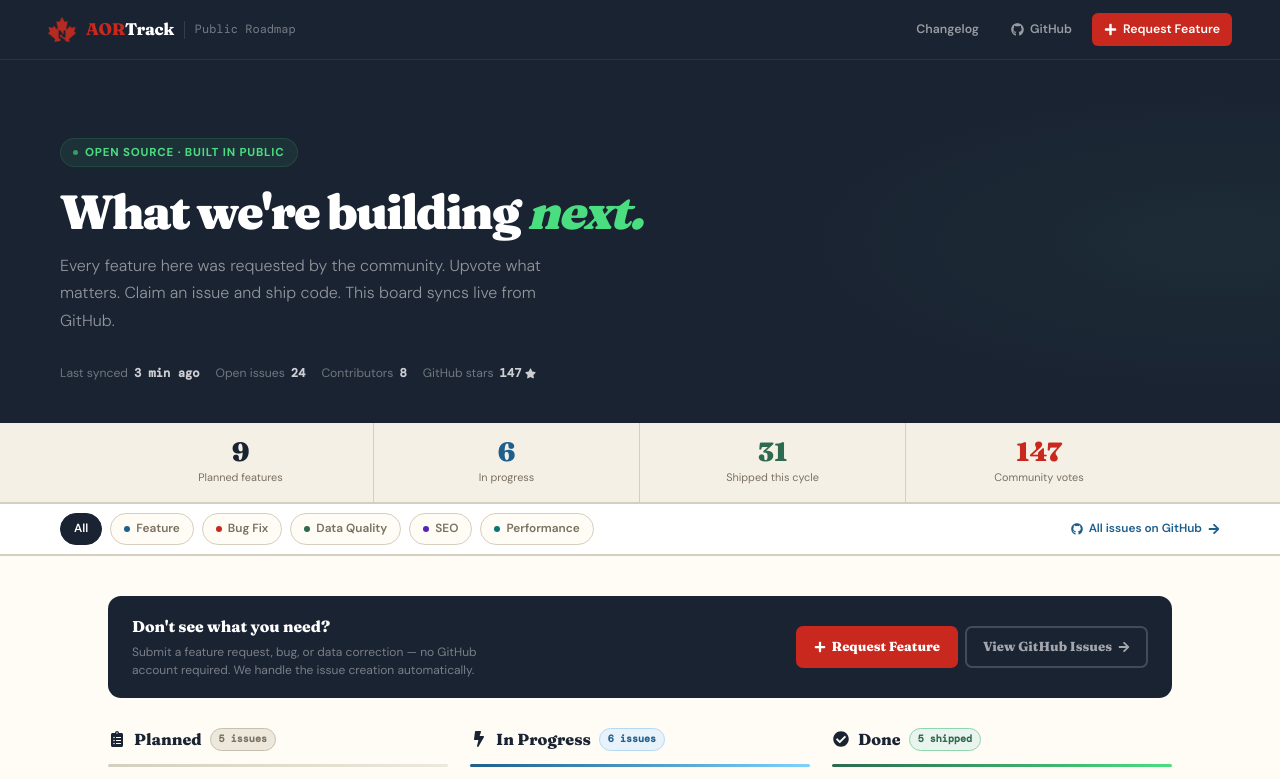
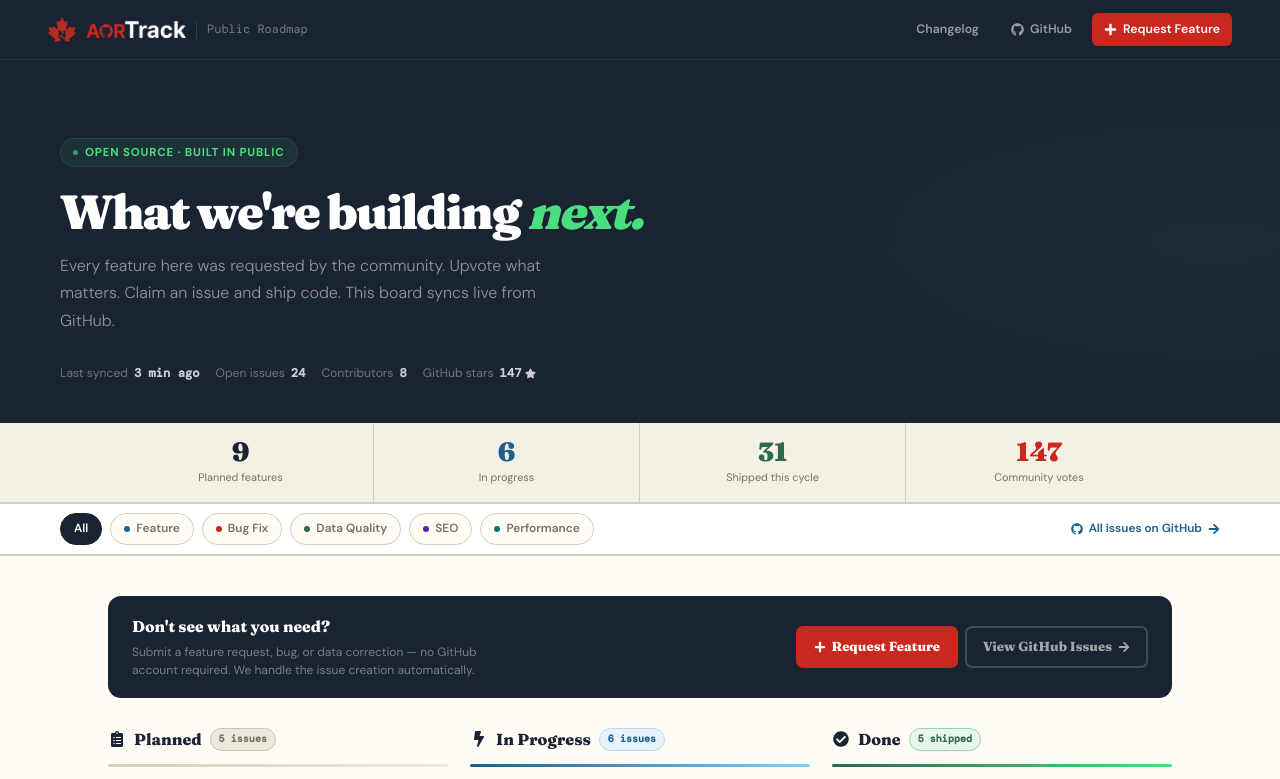
Before and after one commit to Apurva-Prajapati-work/AOR-tracker, a Next.js app: page /roadmap in a window 1280 px wide. Shown: the top 779 px of the page. Built offline with nearby package versions, Linux system fonts and the light colour scheme.

Commit message:
feat: Add Logo-text image and update components to utilize new branding, enhancing visual consistency across the application

```diff
--- a/src/app/s/[token]/page.tsx
+++ b/src/app/s/[token]/page.tsx
@@ -34,9 +34,14 @@ export default async function PublicShareTimelinePage({ params }: Props) {
       <div className="topbar">
         <Link href="/" className="logo">
           <LogoMark />
-          <span className="logo-name">
-            AOR<span>Track</span>
-          </span>
+          {/* eslint-disable-next-line @next/next/no-img-element */}
+          <img
+            src="/Logo-text.png"
+            alt=""
+            className="fg-brand-mark"
+            width={100}
+            height={44}
+          />
         </Link>
         <span className="hidden text-[11px] text-[var(--t3)] md:inline">
           Public share · read-only
--- a/src/components/dashboard/DashboardLoadingSkeleton.tsx
+++ b/src/components/dashboard/DashboardLoadingSkeleton.tsx
@@ -168,14 +168,9 @@ export function DashboardLoadingSkeleton() {
         <div className="dnb-l">
           <Link href="/" className="dnb-brand">
             {/* eslint-disable-next-line @next/next/no-img-element */}
-            <img
-              src="/Logo.png"
-              alt=""
-              className="dnb-logo"
-              width={24}
-              height={24}
-            />
-            <div className="dnb-name">AORTrack</div>
+            <img src="/Logo.png" alt="" className="dnb-logo" width={28} height={28} />
+            {/* eslint-disable-next-line @next/next/no-img-element */}
+            <img src="/Logo-text.png" alt="" className="dnb-logo" width={100} height={44} />
           </Link>
           <div className="dnb-sep" aria-hidden />
           <span className="sk sk-line h-3 w-28 opacity-70" />
--- a/src/components/dashboard/DashboardShell.tsx
+++ b/src/components/dashboard/DashboardShell.tsx
@@ -363,9 +363,8 @@ export function DashboardShell({ children }: { children: ReactNode }) {
         <div className="topbar">
           <Link href="/" className="logo">
             <LogoMark />
-            <span className="logo-name">
-              AOR<span>Track</span>
-            </span>
+            {/* eslint-disable-next-line @next/next/no-img-element */}
+            <img src="/Logo-text.png" alt="" className="fg-brand-mark" width={100} height={44} />
           </Link>
           <nav className="nav">
             <Link
--- a/src/components/dashboard/v2/DashboardAppBar.tsx
+++ b/src/components/dashboard/v2/DashboardAppBar.tsx
@@ -53,7 +53,14 @@ export function DashboardAppBar({
             width={24}
             height={24}
           />
-          <div className="dnb-name">AORTrack</div>
+          {/* eslint-disable-next-line @next/next/no-img-element */}
+          <img
+            src="/Logo-text.png"
+            alt=""
+            className="dnb-logo"
+            width={24}
+            height={24}
+          />
         </Link>
         <div className="dnb-sep" aria-hidden />
         <div className="dnb-page">Dashboard · {applicantId}</div>
--- a/src/components/landing/LandingClient.tsx
+++ b/src/components/landing/LandingClient.tsx
@@ -80,9 +80,8 @@ export function LandingClient() {
       <div className="topbar">
         <Link href="/" className="logo">
           <LogoMark />
-          <span className="logo-name">
-            AOR<span>Track</span>
-          </span>
+          {/* eslint-disable-next-line @next/next/no-img-element */}
+          <img src="/Logo-text.png" alt="" className="fg-brand-mark" width={100} height={44} />
         </Link>
         <span className="hidden items-center gap-1 text-[12px] text-[var(--t3)] md:inline-flex">
           <span className="dlive" />
--- a/src/components/marketing/MarketingFooter.tsx
+++ b/src/components/marketing/MarketingFooter.tsx
@@ -14,8 +14,9 @@ export function MarketingFooter() {
         <div>
           <div className="fg-brand">
             {/* eslint-disable-next-line @next/next/no-img-element */}
-            <img src="/Logo.png" alt="" className="nbrand-mark" width={22} height={22} />
-            <span className="fg-brand-name">AORTrack</span>
+            <img src="/Logo.png" alt="" className="fg-brand-mark" width={28} height={28} />
+            {/* eslint-disable-next-line @next/next/no-img-element */}
+            <img src="/Logo-text.png" alt="" className="fg-brand-mark" width={100} height={44} />
           </div>
           <p className="fg-desc">
             Free, open-source Canadian PR processing time tracker. Community-powered data from real
--- a/src/components/marketing/NorthBrand.tsx
+++ b/src/components/marketing/NorthBrand.tsx
@@ -1,13 +1,25 @@
+import Image from "next/image";
 import Link from "next/link";
 
 export function NorthBrand() {
   return (
     <Link className="nbrand" aria-label="GetNorthPath" href="/">
       {/* eslint-disable-next-line @next/next/no-img-element */}
-      <img src="/Logo.png" alt="GetNorthPath" className="nbrand-mark" width={28} height={28} />
-      <h2 className="nbrand-wordmark">
-        <span className="text-[#C8281E]!">AOR</span><span className="text-white!">Track</span>
-      </h2>
+      <img
+        src="/Logo.png"
+        alt=""
+        className="fg-brand-mark"
+        width={28}
+        height={28}
+      />
+      {/* eslint-disable-next-line @next/next/no-img-element */}
+      <img
+        src="/Logo-text.png"
+        alt=""
+        className="fg-brand-mark"
+        width={100}
+        height={44}
+      />
     </Link>
   );
 }
--- a/src/components/track/TrackNav.tsx
+++ b/src/components/track/TrackNav.tsx
@@ -21,17 +21,19 @@ export function TrackNav() {
         {/* eslint-disable-next-line @next/next/no-img-element */}
         <img
           src="/Logo.png"
-          alt="AORTrack"
-          className="tk-nav-logo"
+          alt=""
+          className="fg-brand-mark"
           width={28}
           height={28}
         />
-        <span className="tk-nav-brand-text">
-          <span className="tk-nav-name">
-            <span className="tk-nav-name-aor">AOR</span>
-            <span className="tk-nav-name-track">Track</span>
-          </span>
-        </span>
+        {/* eslint-disable-next-line @next/next/no-img-element */}
+        <img
+          src="/Logo-text.png"
+          alt=""
+          className="fg-brand-mark"
+          width={100}
+          height={44}
+        />
       </Link>
 
       <Link href="/" className="tk-nav-back">
```
Also changed, not shown: public/Logo-text.png (added).
